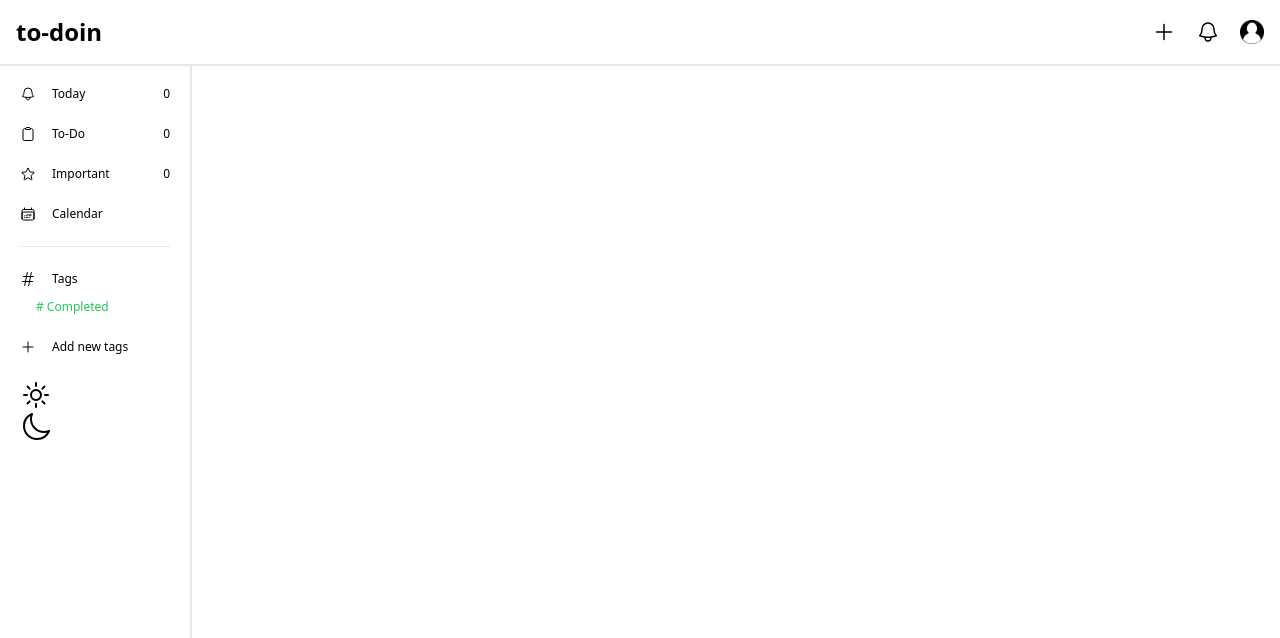
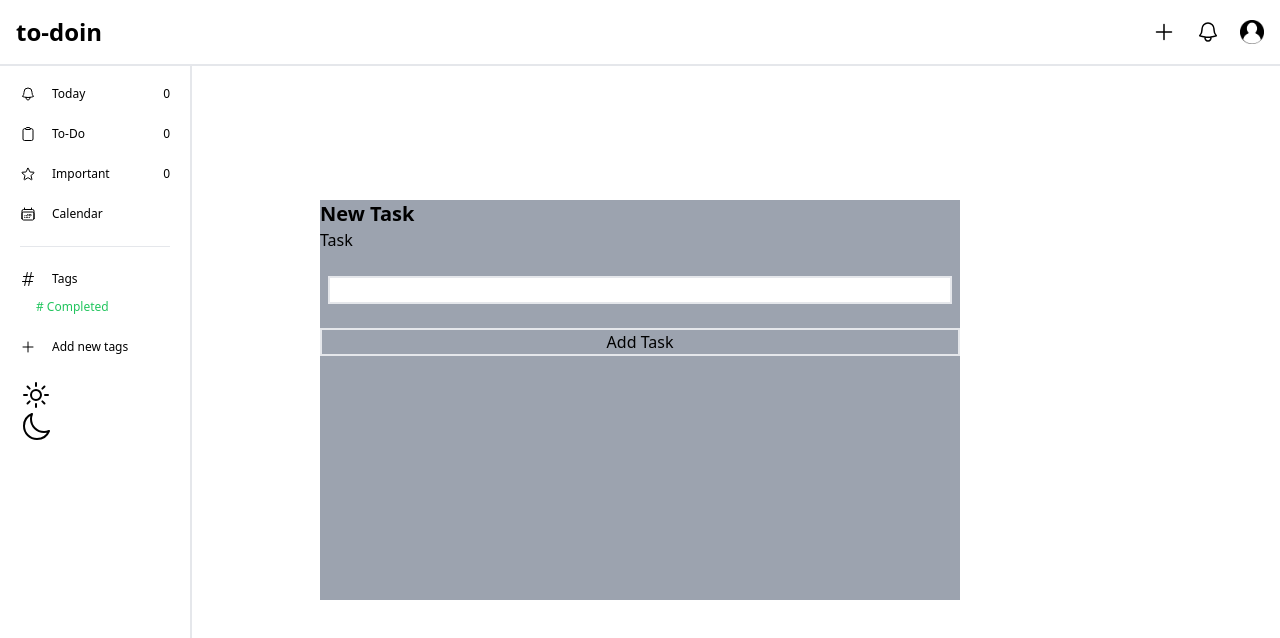
Before and after one commit to Cupskrrt/to-doin, a React (Vite) app: page /newtask in a window 1280 px wide. Shown: the top 638 px of the page. Built offline with nearby package versions, Linux system fonts and the light colour scheme.

Commit message:
creating add new task and connecting it to database

```diff
--- a/index.html
+++ b/index.html
@@ -5,6 +5,7 @@
     <link rel="icon" type="image/svg+xml" href="/vite.svg" />
     <meta name="viewport" content="width=device-width, initial-scale=1.0" />
     <title>To-Doin by Cupskrrtt</title>
+    <script src="http://localhost:8097"></script>
   </head>
   <body>
     <div id="root"></div>
--- a/package.json
+++ b/package.json
@@ -10,6 +10,7 @@
   },
   "dependencies": {
     "@heroicons/react": "^2.0.13",
+    "axios": "^1.2.0",
     "react": "^18.2.0",
     "react-dom": "^18.2.0",
     "react-router-dom": "^6.4.3"
--- a/src/App.jsx
+++ b/src/App.jsx
@@ -5,19 +5,22 @@ import ImportantPage from './pages/ImportantPage';
 import TodoPage from './pages/TodoPage';
 import CalendarPage from './pages/CalendarPage';
 import Navbar from './pages/Navbar';
+import NewTask from './components/NewTask'
 
 function App() {
   return (
     <>
       <div className="flex flex-col">
+        {/* TODO: Change flex into grid */}
         <Navbar />
-        <div className='flex'>
+        <div className="flex">
           <Sidebar />
           <Routes>
             <Route path="/" element={<TodayPage />} />
             <Route path="/important" element={<ImportantPage />} />
             <Route path="/to-do" element={<TodoPage />} />
             <Route path="/calendar" element={<CalendarPage />} />
+            <Route path="/newtask" element={<NewTask />} />
           </Routes>
         </div>
       </div>
--- /dev/null
+++ b/src/components/NewTask.jsx
@@ -0,0 +1,50 @@
+import React, {useState} from 'react';
+import axios from 'axios';
+
+const NewTask = () => {
+  const [title, setTitle] = useState('');
+
+  function handleSubmit(e) {
+    e.preventDefault()
+    axios.post(
+      'http://localhost:5011/task',
+      {
+        title: title,
+      },
+      {
+        headers: {
+          'Content-Type': 'application/json',
+        },
+      }
+    );
+
+  }
+
+  return (
+    <>
+      {/* TODO: Refactor code to make it cleaner */}
+      {/* TODO: Figure out how to clone this component on button click */}
+      {/* TODO: Style new task to make it more beautiful */}
+      <div className="absolute bg-gray-400 right-[25%] bottom-[25%] top-[25%] left-[25%]">
+        <h1 className="font-bold text-xl">New Task</h1>
+        <form className="flex flex-col gap-4" onSubmit={handleSubmit}>
+          <label htmlFor="task-title">Task</label>
+          <input
+            id="task-title"
+            value={title}
+            type="text"
+            className="border-2 m-2"
+            onChange={e => {
+              setTitle(e.target.value);
+            }}
+          />
+          {/* TODO: Add other item in the task (Date, Tags, Desc) */}
+
+          <button className="border-2">Add Task</button>
+        </form>
+      </div>
+    </>
+  );
+};
+
+export default NewTask;
--- a/src/components/TaskCard.jsx
+++ b/src/components/TaskCard.jsx
@@ -8,7 +8,7 @@ import {
 const TaskCard = () => {
   return (
     <>
-      <div className="flex justify-between items-center border-2 w-[64rem] p-4">
+      <div className="flex justify-between items-center border-2 w-[80vw] p-4">
         <div className="flex flex-col">
           <h2 className="font-bold">Task</h2>
           <p className="text-xs">Task Date</p>
--- a/src/pages/Navbar.jsx
+++ b/src/pages/Navbar.jsx
@@ -1,22 +1,22 @@
-import React from 'react';
-import {
-  BellIcon,
-  PlusIcon,
-  MagnifyingGlassIcon,
-} from '@heroicons/react/24/outline';
+import React, {useState} from 'react';
+import {BellIcon, PlusIcon} from '@heroicons/react/24/outline';
 import Profile from '../components/Profile';
+import NewTask from '../components/NewTask';
 
 const Navbar = () => {
+  const [state, setState] = useState(false);
+
   return (
     <>
       <div className="flex justify-between p-4 items-center border-b-2">
         <h1 className="font-bold text-2xl">to-doin</h1>
-        <div className='flex gap-5'>
-            <PlusIcon className="w-[1.5rem]" />
-            <BellIcon className="w-[1.5rem]" />
-            <Profile />
+        <div className="flex gap-5">
+          <PlusIcon className="w-[1.5rem]" onClick={e => setState(!state)} />
+          <BellIcon className="w-[1.5rem]" />
+          <Profile />
         </div>
       </div>
+      {state && <NewTask />}
     </>
   );
 };
```
Also changed, not shown: 1 other file (tests, documents, lock files or other folders).
